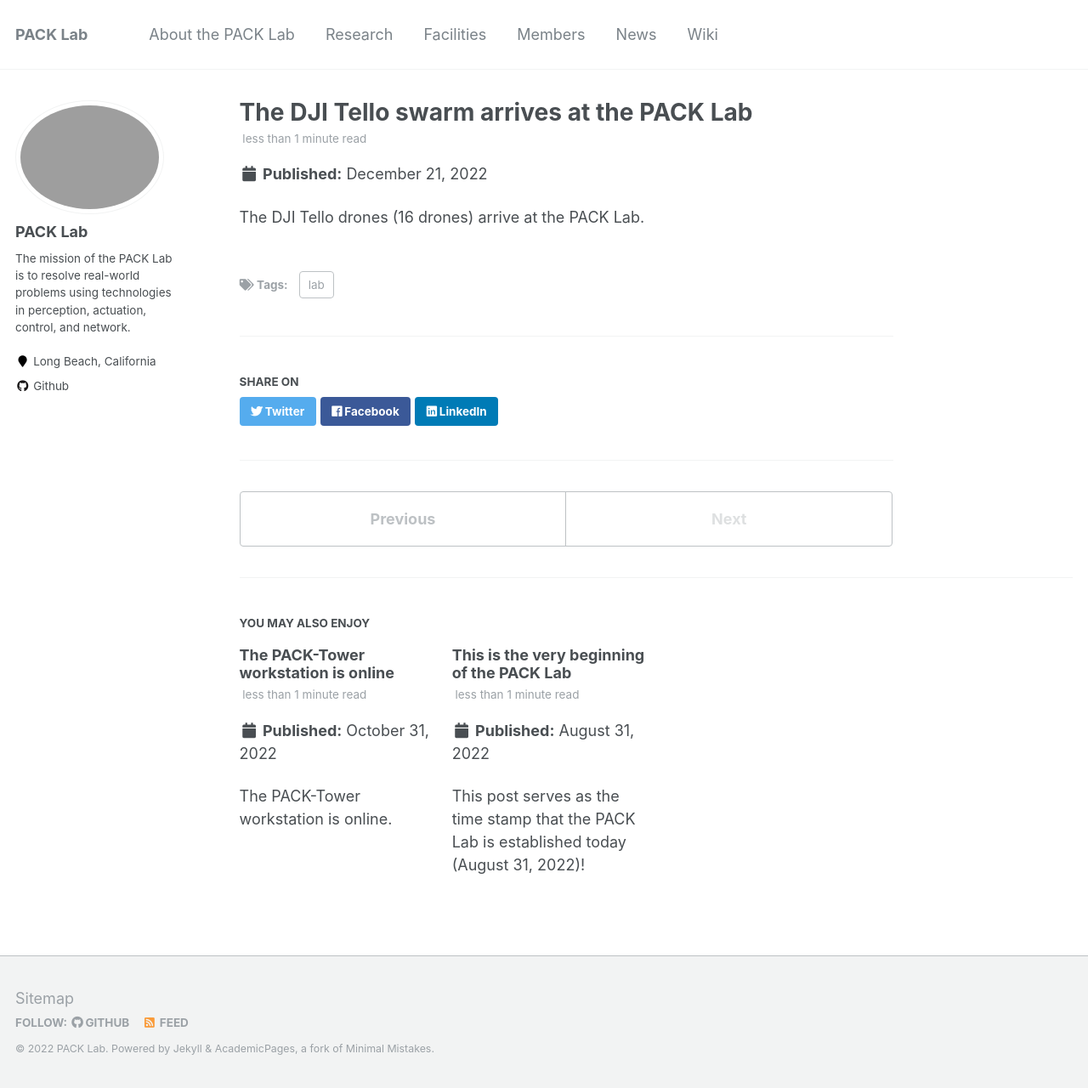
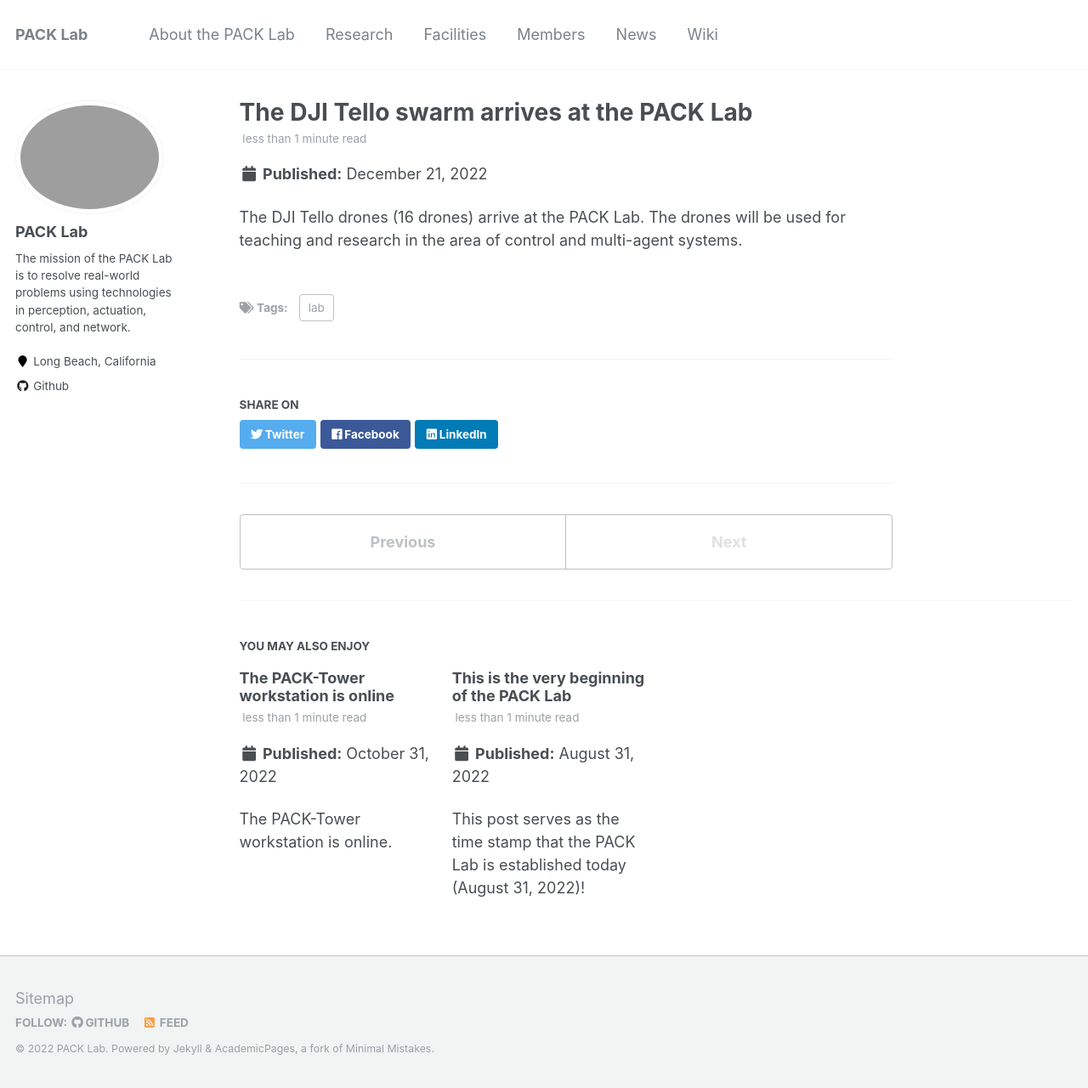
Before and after one commit to pack-lab/pack-lab.github.io, a Jekyll site: the page built from _posts/2022-12-21-news-post-1.md, in a window 1280 px wide and 1280 px high. Shown: the whole window at 85% size. Built offline with Jekyll 4.4.1, drawn with Linux system fonts in a browser that asks for light colours.

Commit message:
Update 2022-12-21-news-post-1.md

```diff
--- a/_posts/2022-12-21-news-post-1.md
+++ b/_posts/2022-12-21-news-post-1.md
@@ -6,4 +6,4 @@
   - lab
 ---
 
-The DJI Tello drones (16 drones) arrive at the PACK Lab.
+The DJI Tello drones (16 drones) arrive at the PACK Lab. The drones will be used for teaching and research in the area of control and multi-agent systems.
```
